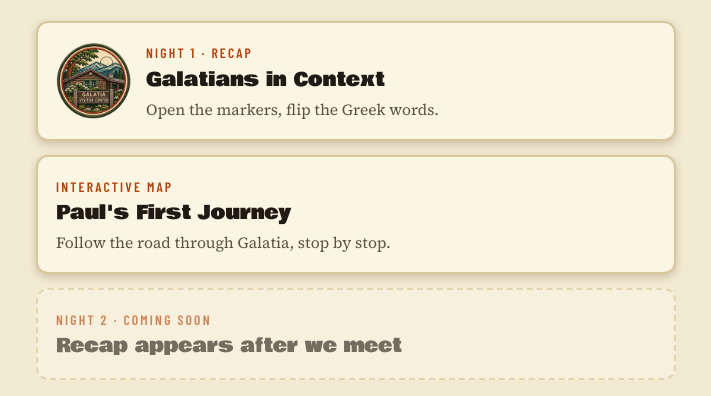
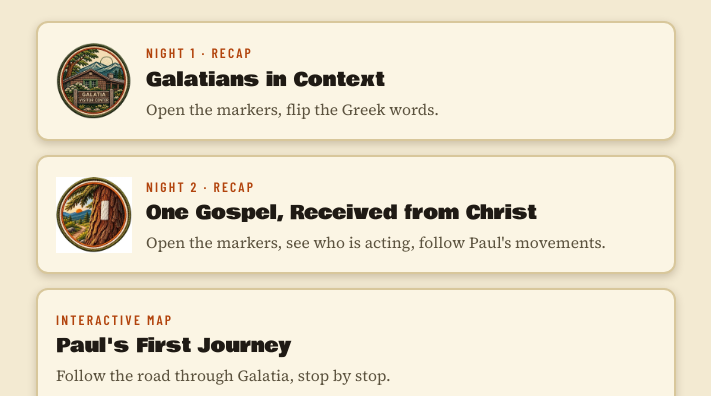
Before and after one commit to KindlePT/Galatians-Study, a plain HTML site: page index.html in a window 1280 px wide. Shown: the part 533-929 px from the top of the page, without its empty margins (284-995 px from the left). Drawn offline with nearby package versions, Linux system fonts and the light colour scheme.

Commit message:
Add Night 2 recap card to index
Co-Authored-By: Claude Sonnet 5.5 <noreply@anthropic.com>
Claude-Session: https://claude.ai/code/session_01Vw6m3sNgmDQHbq1AVBozd8

```diff
--- a/index.html
+++ b/index.html
@@ -27,8 +27,9 @@ a.card:focus-visible{outline:3px solid var(--orange);outline-offset:3px}
 <p>Everything from our Galatians study, in one place, so you can come back to it any time.</p>
 <div class="list">
   <a class="card pc" href="night-1.html"><img src="patch-1.webp" width="400" height="400" alt="Night 1 patch: Galatia Visitor Center"><span><span class="k">Night 1 · Recap</span><span class="t">Galatians in Context</span><span class="d">Open the markers, flip the Greek words.</span></span></a>
+  <a class="card pc" href="night-2.html"><img src="patch-2.webp" width="400" height="400" alt="Night 2 patch: Trailhead"><span><span class="k">Night 2 · Recap</span><span class="t">One Gospel, Received from Christ</span><span class="d">Open the markers, see who is acting, follow Paul's movements.</span></span></a>
   <a class="card" href="paul-journey.html"><span class="k">Interactive map</span><span class="t">Paul's First Journey</span><span class="d">Follow the road through Galatia, stop by stop.</span></a>
-  <div class="card soon"><span class="k">Night 2 · Coming soon</span><span class="t">Recap appears after we meet</span></div>
+  <div class="card soon"><span class="k">Night 3 · Dec 3 · Coming soon</span><span class="t">Recap appears after we meet</span></div>
 </div>
 <p class="foot">Scripture quotations are from the ESV® Bible, © 2001 by Crossway. Used by permission.</p>
 </div></body></html>
```
